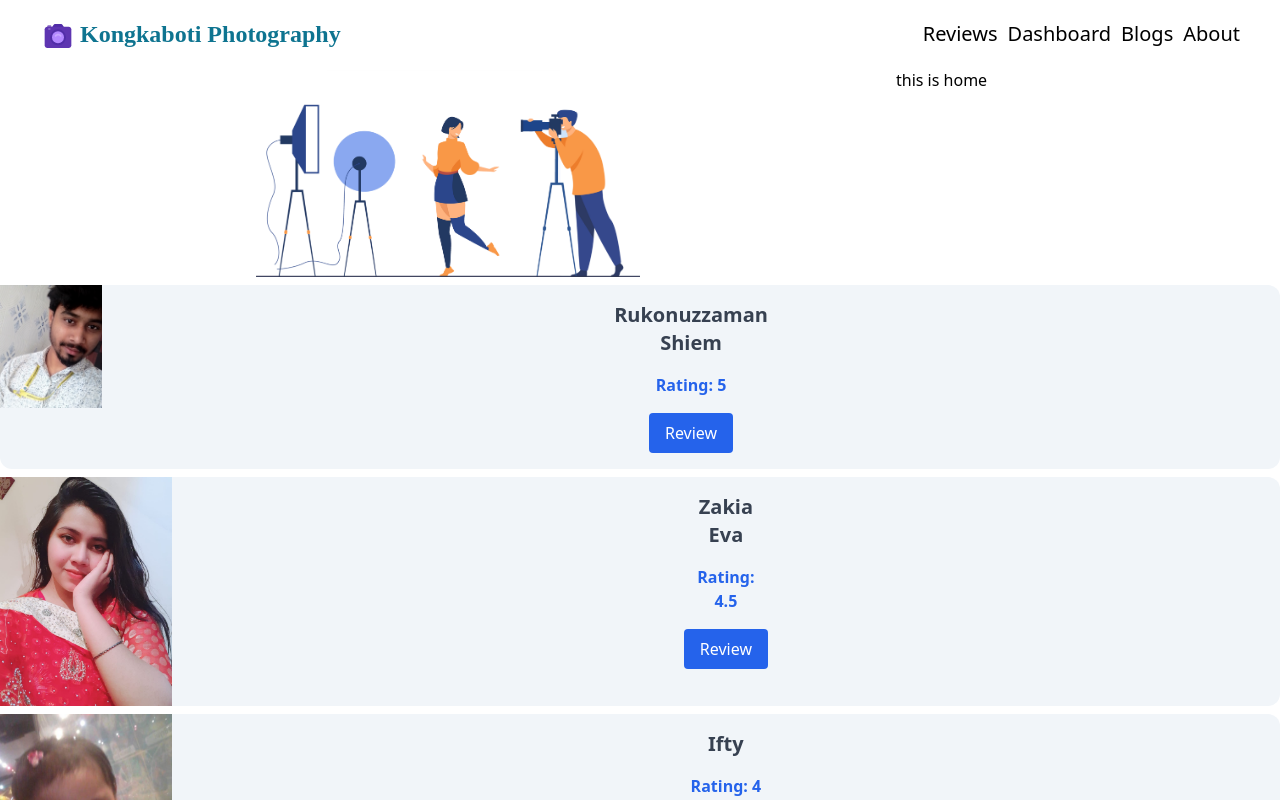
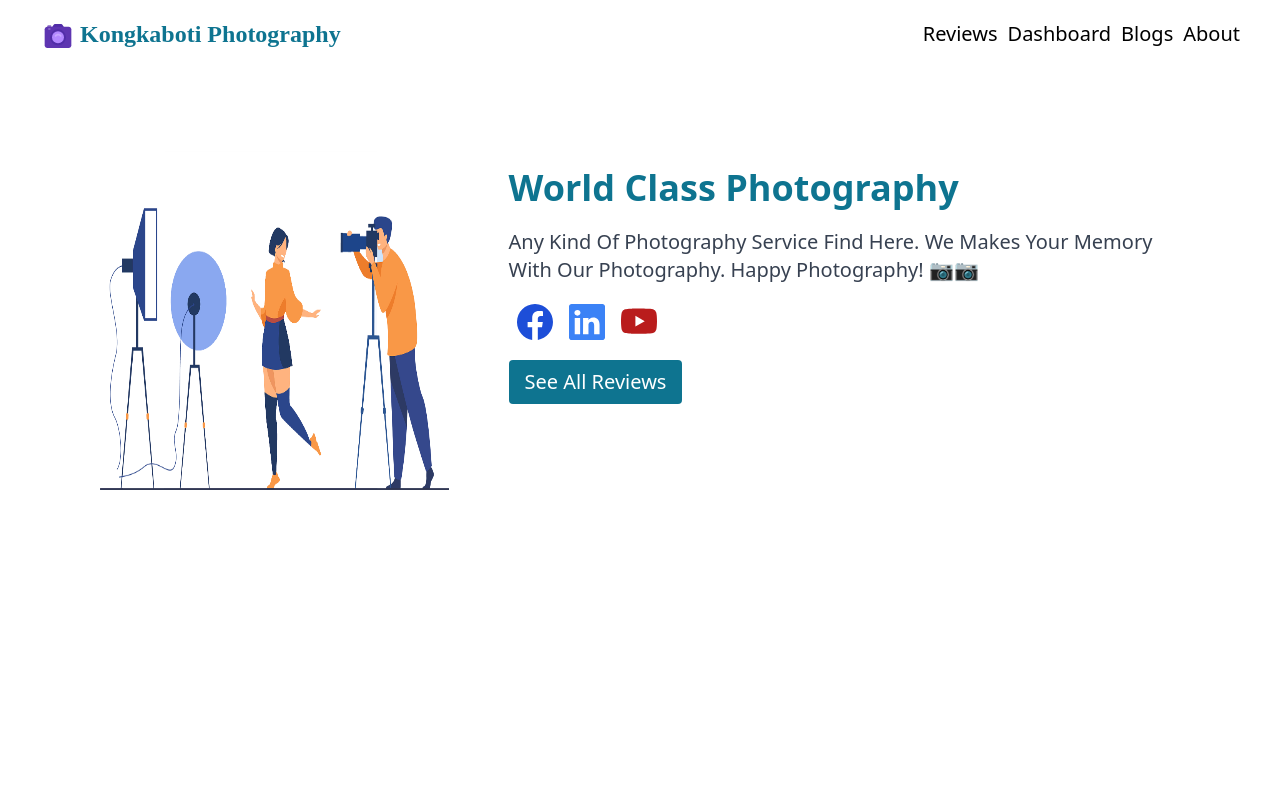
Before and after one commit to rukon351/kongkaboti-photography-react-router-project, a React (Create React App) app: page / in a window 1280 px wide. Shown: the top 800 px of the page. Built offline with nearby package versions, Linux system fonts and the light colour scheme.

Commit message:
added-home-title

```diff
--- a/src/components/Home/Home.css
+++ b/src/components/Home/Home.css
@@ -1,8 +1,9 @@
 .home-container {
-    display: flex;
+    /* display: flex; */
+    height: 100vh;
 }
 
 .home-half-width {
-    width: 60%;
-    padding-left: 20%;
+    /* width: 60%; */
+    /* padding-left: 20%; */
 }
--- a/src/components/Home/Home.js
+++ b/src/components/Home/Home.js
@@ -4,21 +4,33 @@ import image from '../../Assets/home-img.png';
 import { ReviewContext } from '../../App';
 import HomeReview from './HomeReview';
 import { useContext } from 'react';
+import { BsFacebook, BsYoutube, BsLinkedin } from 'react-icons/bs';
+import { useNavigate } from 'react-router-dom';
 
 const Home = () => {
     const [reviews, setReviews] = useContext(ReviewContext);
 
+    const navigate = useNavigate();
+
     return (
         <div>
-            <section className='home-container'>
-                <div className="home-half-width">
-                    <img src={image} alt="" />
+            <section className='home-container md:px-20 md:py-20 md:flex block'>
+                <div className="home-half-width ">
+                    <img className='h-[350px] px-5 pb-2' src={image} alt="" />
+
                 </div>
-                <div className="home-half-width">
-                    <p>this is home</p>
+                <div className="home-half-width md:px-10 md:py-15 px-10 py-5">
+                    <h1 className='text-4xl text-cyan-700 font-bold'>World Class Photography</h1>
+                    <p className='pt-2 md:pt-5 text-xl text-gray-700'>Any Kind Of Photography Service Find Here. We Makes Your Memory With Our Photography. Happy Photography! 📷📷</p>
+                    <div className='flex py-5 px-2'>
+                        <a href="https://facebook.com/profile.php?id=100034880760996"><BsFacebook className='mr-4 text-4xl text-blue-700 hover:text-5xl ease-in duration-300'></BsFacebook></a>
+                        <a href="http://www.linkedin.com/in/"><BsLinkedin className='mr-4 text-4xl text-blue-500 hover:text-5xl ease-in duration-300'></BsLinkedin></a>
+                        <a href="https://www.youtube.com/@rukonuzzamanshiem2225"><BsYoutube className='mr-4 text-4xl text-red-700 hover:text-5xl ease-in duration-300'></BsYoutube></a>
+                    </div>
+                    <button onClick={() => navigate('/review')} className='bg-cyan-700 text-white text-xl px-4 py-2 rounded ease-in duration-300  hover:bg-yellow-600'>See All Reviews</button>
                 </div>
             </section>
-            <section className='review-container'>
+            <section className=' px-5 py-4'>
                 <div>
                     {
                         reviews.map(review => <HomeReview key={review._id} review={review}></HomeReview>)
--- a/src/components/Review/Review.js
+++ b/src/components/Review/Review.js
@@ -5,16 +5,10 @@ import './Review.css';
 const Review = (props) => {
     const { admin, imageURL, review, star, _id } = props.review;
     const navigation = useNavigate();
+
     return (
-        // <div className=''>
-        //     <img className='w-[50px]' src={imageURL} alt="" />
-        //     <h1>Name: {admin}</h1>
-        //     <p>{review}</p>
-        //     <p><small>{star}</small></p>
-        // </div>
-
         <div className="md:flex bg-slate-100 rounded-xl p-8 md:p-0 mt-2 dark:bg-slate-800">
-            <img className="w-24 h-24 md:w-48 md:h-auto md:rounded-none rounded-full mx-auto" src={review?.imageURL} alt="" width="384" height="512" />
+            <img className="w-24 h-24 md:w-48 md:h-auto md:rounded-none rounded-full mx-auto" src={imageURL} alt="" width="384" height="512" />
             <div className="pt-6 md:p-8 text-center md:text-left space-y-4">
                 <figcaption className="font-medium">
                     <div className="text-sky-500 dark:text-sky-400">
--- a/src/components/Reviews/Reviews.js
+++ b/src/components/Reviews/Reviews.js
@@ -8,7 +8,7 @@ const Reviews = () => {
 
     return (
         <div className='mx-2'>
-            <p className='text-3xl mt-5 mb-3 text-center text-cyan-600'>Review</p>
+            <p className='text-3xl mt-5 mb-3 text-center text-cyan-600'>Reviews</p>
             {
                 reviews.map(review => <Review key={review._id} review={review}></Review>)
             }
```
